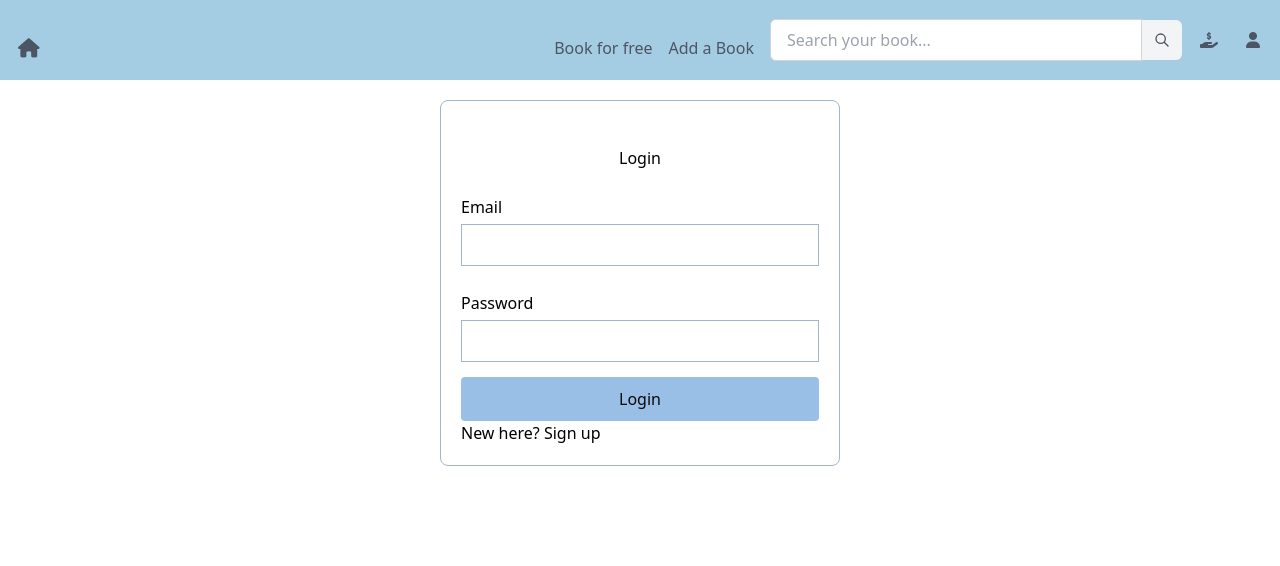
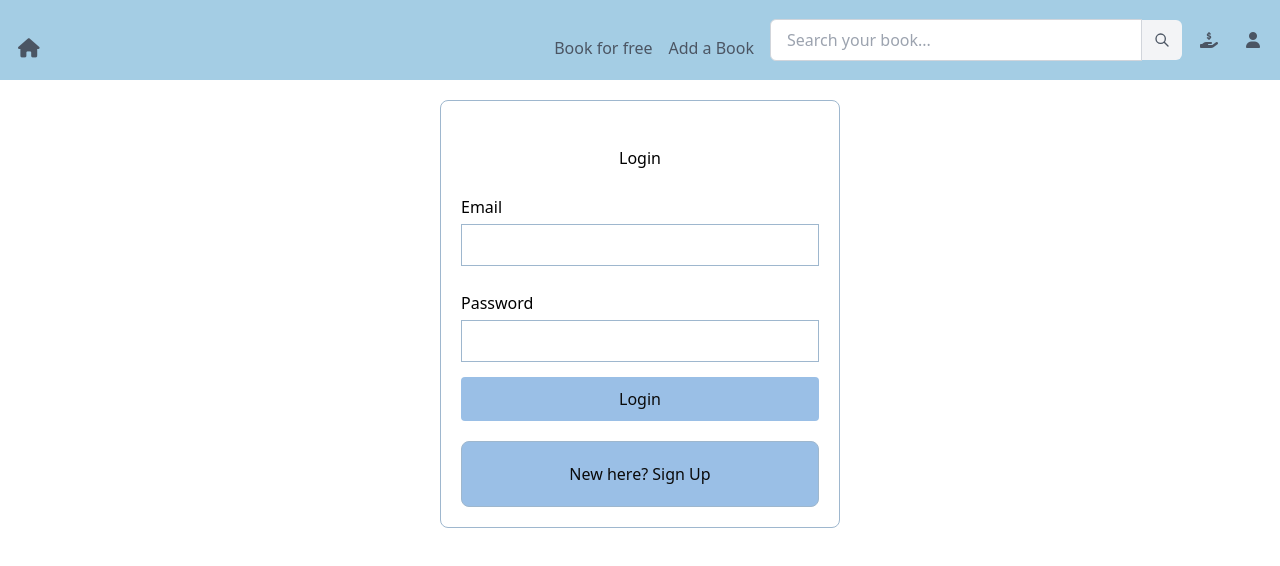
Before and after one commit to pputtaswamy07/read-cycle, an Angular app: page /loginPage in a window 1280 px wide. Shown: the top 566 px of the page. Built offline with nearby package versions, Linux system fonts and the light colour scheme.

Commit message:
navigating to signup page is added

```diff
--- a/src/app/login-page/login-page.component.html
+++ b/src/app/login-page/login-page.component.html
@@ -12,6 +12,7 @@
         <button type="submit">Login</button>
     </form>
     <div>
-        <p>New here? <a href="#" (click)="signUp()">Sign up</a></p>
+        <button class="signup-container" (click)="navigateToSignUp()">New here? Sign Up</button>
+
     </div>
 </div>
--- a/src/app/login-page/login-page.component.ts
+++ b/src/app/login-page/login-page.component.ts
@@ -1,12 +1,12 @@
 import { CommonModule } from '@angular/common';
 import { Component } from '@angular/core';
 import { FormsModule } from '@angular/forms';
-import { Router } from '@angular/router';
+import { Router, RouterLink } from '@angular/router';
 
 @Component({
   selector: 'app-login-page',
   standalone: true,
-  imports: [FormsModule, CommonModule],
+  imports: [FormsModule, CommonModule, RouterLink],
   templateUrl: './login-page.component.html',
   styleUrl: './login-page.component.scss',
 })
@@ -23,7 +23,7 @@ export class LoginPageComponent {
     // Handle login logic here
     console.log('Login:', this.email, this.password);
   }
-  signUp() {
-    this.router.navigate(['/signupPage']);
+  navigateToSignUp() {
+    this.router.navigate(['/signup']);
   }
 }
```
Also changed, not shown: src/app/login-page/login-page.component.scss (+10 -5 lines).
